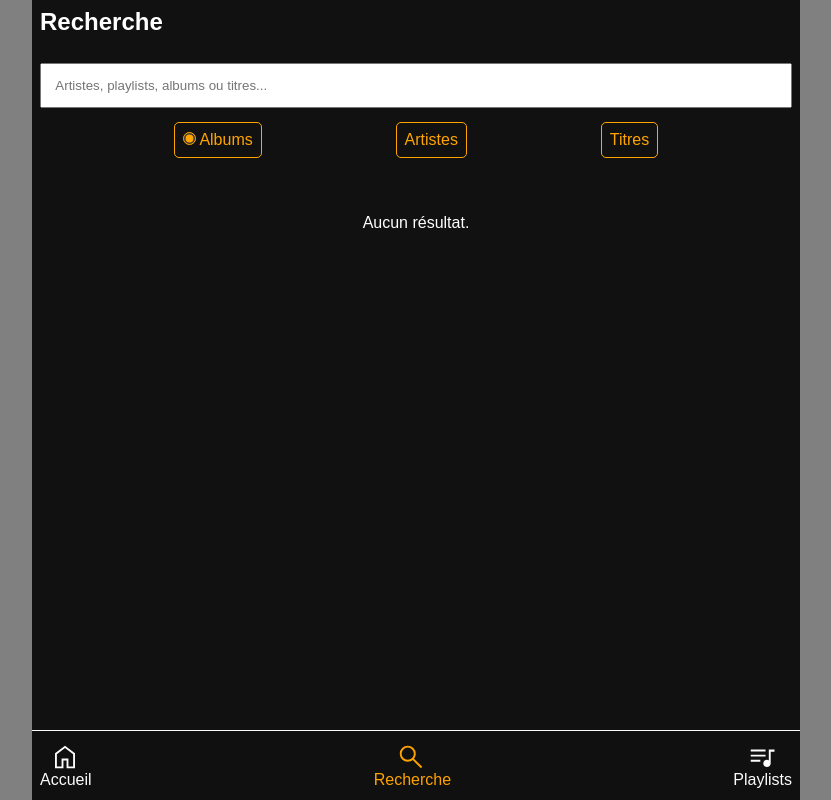
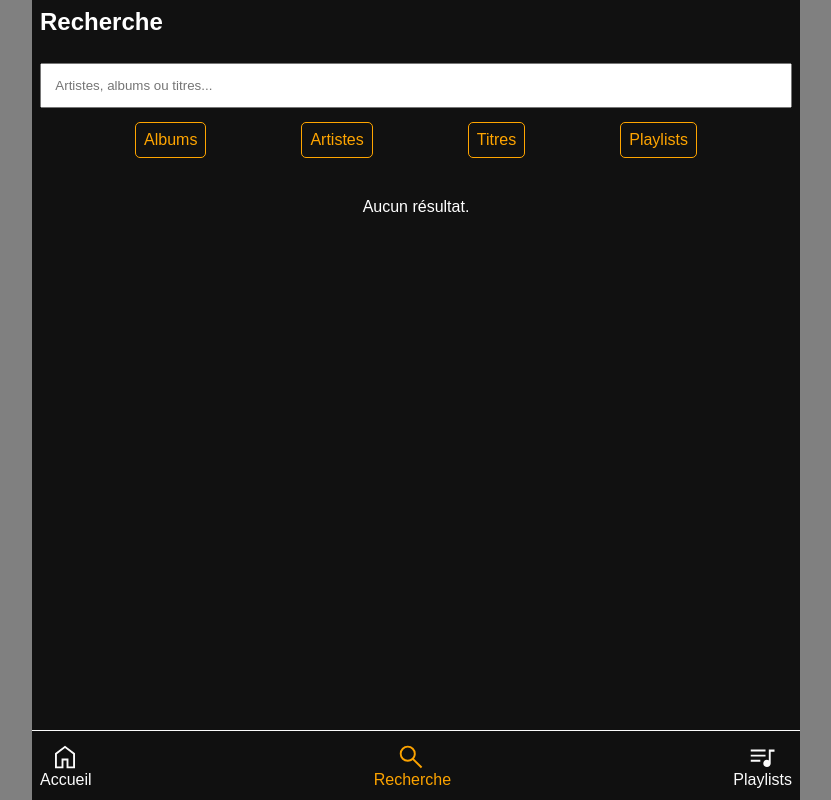
Before and after one commit to Bafode87/Spotizer, a Vue app: page /search in a window 1280 px wide. Shown: the whole page, without its empty margins (224-1055 px from the left). Built offline with nearby package versions, Linux system fonts and the light colour scheme; a web font is replaced by a local one.

Commit message:
global search + playlist search

```diff
--- a/src/assets/styles.scss
+++ b/src/assets/styles.scss
@@ -17,7 +17,7 @@ body {
   background-color: var(--color-background);
 }
 
-a, button, .backIcon, .playlistRemoveIcon {
+a, button, .backIcon, .playlistRemoveIcon, .upwardIcon {
   cursor: pointer;
 }
 
@@ -91,6 +91,20 @@ h3 {
 // Search view
 .main__search {
   margin-bottom: 70px;
+}
+.search__results__title {
+  color: white;
+  padding: var(--spacing-1);
+}
+
+.search__results {
+  margin-bottom: 6rem;
+}
+
+.search__noresults {
+  text-align: center;
+  color: white;
+  margin-top: 2rem;
 }
 
 .search__header {
@@ -286,6 +300,7 @@ h3 {
   margin: 0 auto;
   width: 90%;
   max-width: 30rem;
+
   iframe {
     width: 100%;
     height: 100%;
@@ -389,10 +404,11 @@ button, .button__filters {
 .upwardIcon {
   z-index: 10;
   position: sticky;
-  bottom: 40px;
-  float: right;
   color: orange;
   opacity: 0;
+  bottom: 10px;
+  float: right;
+  transition: opacity 0.3s ease-in-out;
 
   &.show {
     opacity: 1;
--- a/src/components/ModalInformationComponent.vue
+++ b/src/components/ModalInformationComponent.vue
@@ -26,7 +26,6 @@ const props = defineProps ({
         required: true
     }
 })
-console.log(props);
 const emits = defineEmits(['close'])
 
 function leave () {
--- a/src/store/index.js
+++ b/src/store/index.js
@@ -178,7 +178,7 @@ const actions = {
         let allResults = [];
 
         while (true) {
-            const response = await fetch(`${ROUTES[filter]}?page=${currentPage}&${SEARCH_PARAMETERS[filter]}=${event.target.value.trim()}`);
+            const response = await fetch(`${ROUTES[filter]}?page=${currentPage}&${SEARCH_PARAMETERS[filter]}=${event.trim()}`);
             const data = await response.json();
 
             if (data.length === 0) {
@@ -186,10 +186,8 @@ const actions = {
             }
 
             if (filter === 'ARTIST') {
-                console.log('oui');
                 for (const artist in data) {
-                    data[artist].image = ARTIST_IMAGE
-                    console.log(data[artist]);
+                    data[artist].image = ARTIST_IMAGE;
                 }
             }
 
@@ -350,6 +348,9 @@ const store = {
     },
     async updatePlaylist(playlistId, songId, tags) {
         await actions.fetchUpdatePlaylist(playlistId, songId, tags)
+    },
+    getPlaylists(value) {
+        return state.playlists.filter(playlist => playlist.name.toLowerCase().includes(value.toLowerCase()))
     }
 }
 
--- a/src/views/SearchView.vue
+++ b/src/views/SearchView.vue
@@ -1,65 +1,124 @@
 <template>
     <header class="search__header">
         <h2>Recherche</h2>
-        <input v-on:keyup="search" type="text" id="search"  placeholder="Artistes, playlists, albums ou titres...">
+        <input
+                v-model="searchQuery"
+                v-on:keyup="search"
+                type="text"
+                id="search"
+                placeholder="Artistes, albums ou titres..."
+        />
         <div class="filters">
-            <label class="button__filters">
-                <input  type="radio" @click="setFilter" name="filters" value="ALBUM" checked> Albums
+            <label v-for="(option, index) in filterOptions" :key="index" class="button__filters">
+                <input
+                        type="radio"
+                        v-model="selectedFilter"
+                        :value="option.value"
+                        @change="search"
+                        name="filters"
+                />
+                {{ option.label }}
             </label>
-            <label class="button__filters">
-              <input type="radio" @click="setFilter" name="filters" value="ARTIST"> Artistes
-            </label>
-            <label class="button__filters">
-              <input type="radio" @click="setFilter" name="filters" value="SONG"> Titres
-            </label>
+            <button v-if="selectedFilter" @click="clearFilter">Effacer le filtre</button>
         </div>
     </header>
-
     <main class="main__search">
         <Suspense>
-            <CardListComponent :nodata="`Aucun résultat.`" :data="data" orientation="vertical" :detailPath="path"/>
+            <template v-if="selectedFilter && searchData.length > 0">
+                <CardListComponent
+                        :data="searchData"
+                        :nodata="`Aucun résultat.`"
+                        orientation="vertical"
+                        :detailPath="detailPath"
+                />
+            </template>
+            <template v-else-if="selectedFilter">
+                <div class="search__noresults">Aucun résultat.</div>
+            </template>
+            <template v-else>
+                <div class="search__results">
+                <template v-for="search in searchResults">
+                    <div v-if="search.data.length > 0">
+                        <h3 class="search__results__title">{{ search.title }}</h3>
+                        <Suspense>
+                            <CardListComponent :data="search.data" :detailPath="search.path" :nodata="search.nodata"/>
+                            <template #fallback>
+                                <div class="loading">Chargement...</div>
+                            </template>
+                        </Suspense>
+                    </div>
+                </template>
+                <div v-if="!searchResults.length" class="search__noresults">Aucun résultat.</div>
+                </div>
+            </template>
             <template #fallback>
-                    <div class="loading">Chargement...</div>
+                <div class="loading">Chargement...</div>
             </template>
         </Suspense>
     </main>
-    <NavbarComponent />
+    <NavbarComponent/>
 </template>
+<script setup>
+import store from "../store";
+import {ref, computed} from "vue";
+import NavbarComponent from "./../components/NavbarComponent.vue";
+import CardListComponent from "./../components/CardListComponent.vue";
 
-<script setup>
-    import store from '../store';
-    import { defineAsyncComponent, ref } from 'vue';
-    import NavbarComponent from './../components/NavbarComponent.vue'
+const filterOptions = [
+    {label: "Albums", value: "ALBUM"},
+    {label: "Artistes", value: "ARTIST"},
+    {label: "Titres", value: "SONG"},
+    {label: "Playlists", value: "PLAYLIST"}
+];
 
+let searchQuery = ref("");
+let selectedFilter = ref("");
+let searchData = ref([]);
+let searchResults = ref([]);
 
-    const CardListComponent = defineAsyncComponent(() => import('./../components/CardListComponent.vue'))
+// Calcul de la propriété detailPath avec computed()
+const detailPath = computed(() => {
+    if (selectedFilter.value) {
+        return store.detailPath[selectedFilter.value.toLowerCase()];
+    } else {
+        return "";
+    }
+});
 
-    let filter = 'ALBUM';
-    let path = ref('/albums/')
-    let data = ref(new Object)
+async function search() {
+    if (!searchQuery.value) {
+        searchResults.value = [];
+        searchData.value = [];
+        return;
+    }
+    if (selectedFilter.value) {
+        if (selectedFilter.value === "PLAYLIST") {
+            searchData.value = store.getPlaylists(searchQuery.value);
+        } else {
+            searchData.value = await store.getAutocompletion(searchQuery.value, selectedFilter.value);
+        }
+        searchResults.value = [];
+    } else {
+        // Recherche globale
+        const results = await Promise.all([
+            store.getAutocompletion(searchQuery.value, "ALBUM"),
+            store.getAutocompletion(searchQuery.value, "ARTIST"),
+            store.getAutocompletion(searchQuery.value, "SONG"),
+            store.getPlaylists(searchQuery.value)
+        ]);
+        searchResults.value = [
+            {title: "Albums", data: results[0], path: store.detailPath.album, nodata: "Aucun album trouvé."},
+            {title: "Artistes", data: results[1], path: store.detailPath.artist, nodata: "Aucun artiste trouvé."},
+            {title: "Titres", data: results[2], path: store.detailPath.song, nodata: "Aucun titre trouvé."},
+            {title: "Playlists", data: results[3], path: store.detailPath.playlist, nodata: "Aucune playlist trouvée."}
+        ];
+        searchData.value = [];
+    }
+}
 
-    function setFilter() {
-        const selectedButton = document.querySelector('input[name="filters"]:checked')
-        filter = selectedButton.value;
-        document.querySelector('#search').value = ''
-        data.value = []
-        path.value = store.detailPath[filter.toLocaleLowerCase()] ;
-    }
-
-
-    async function search(event) {
-
-        data.value = await store.getAutocompletion(event, filter);
-
-        if (event.target.value === "") {
-            data.value = [];
-        }
-
-        return data;
-    }
-
-
-
-
+function clearFilter() {
+    selectedFilter.value = "";
+    searchQuery.value = "";
+}
 
 </script>
```
